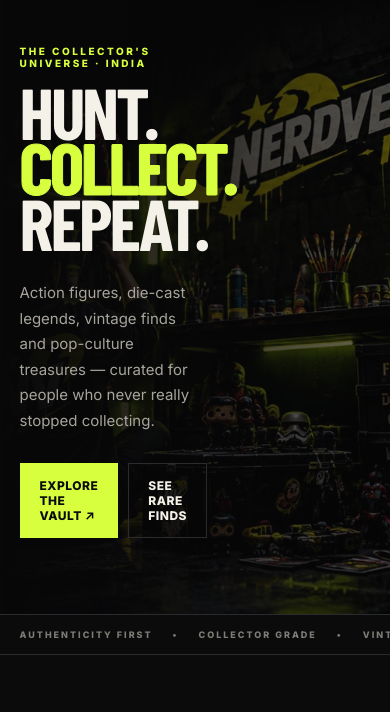
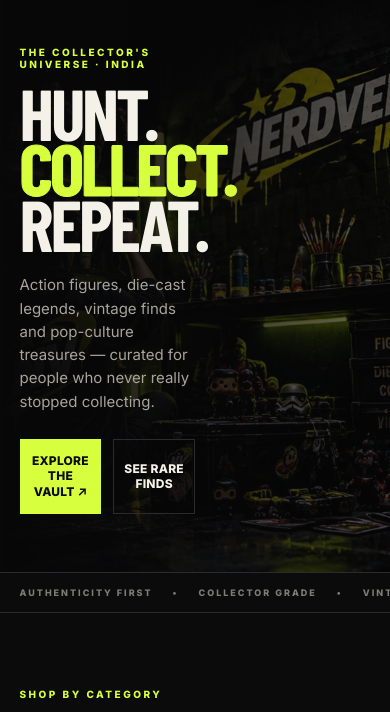
Before and after one commit to sbnarg/NerdVerse, a plain HTML site: page index.html in a window 390 px wide. Shown: the part 130-842 px from the top of the page. Drawn offline with nearby package versions, Linux system fonts and the light colour scheme; no server answers.

Commit message:
Tighten mobile hero spacing and balance two CTA buttons

```diff
--- a/styles.css
+++ b/styles.css
@@ -96,3 +96,11 @@
 .category-grid .category h3{text-shadow:0 3px 14px #000,0 1px 4px #000}
 .category-grid .category b{text-shadow:0 2px 8px #000}
 @media(max-width:560px){.category-grid .category{min-height:420px}}
+
+/* Mobile-only hero spacing and readable CTA labels; desktop unchanged. */
+@media (max-width:560px){
+  .home-hero{min-height:0;padding-top:52px;padding-bottom:58px}
+  .home-hero .hero-text{margin:22px 0 26px;line-height:1.55}
+  .home-hero .hero-buttons{display:grid;grid-template-columns:minmax(0,1fr) minmax(0,1fr);gap:12px;align-items:stretch}
+  .home-hero .hero-buttons .btn{box-sizing:border-box;width:100%;min-width:0;min-height:66px;padding:13px 10px;display:flex;align-items:center;justify-content:center;text-align:center;line-height:1.3;font-size:12px;letter-spacing:.02em;white-space:normal;overflow-wrap:normal}
+}
```
